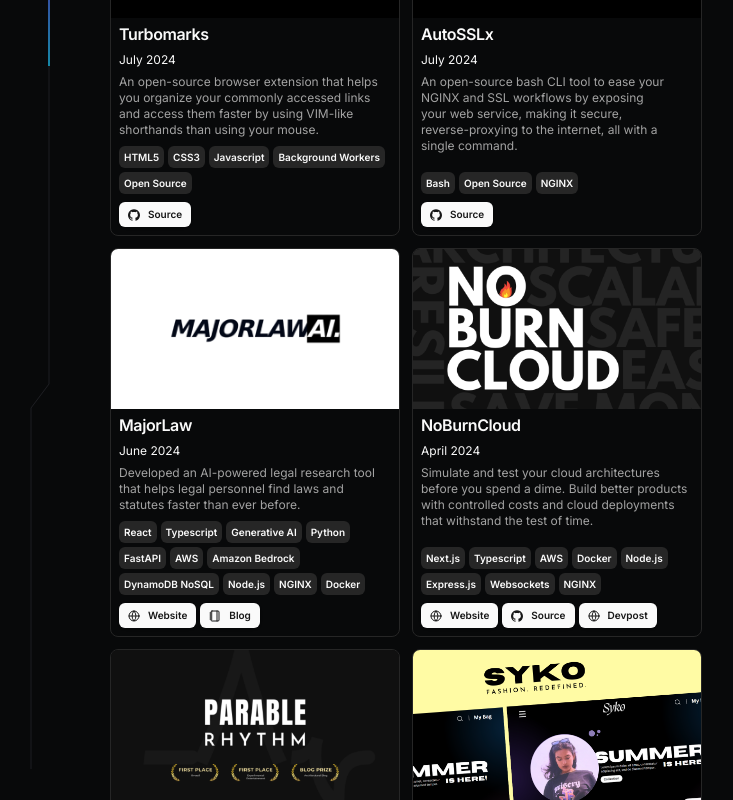
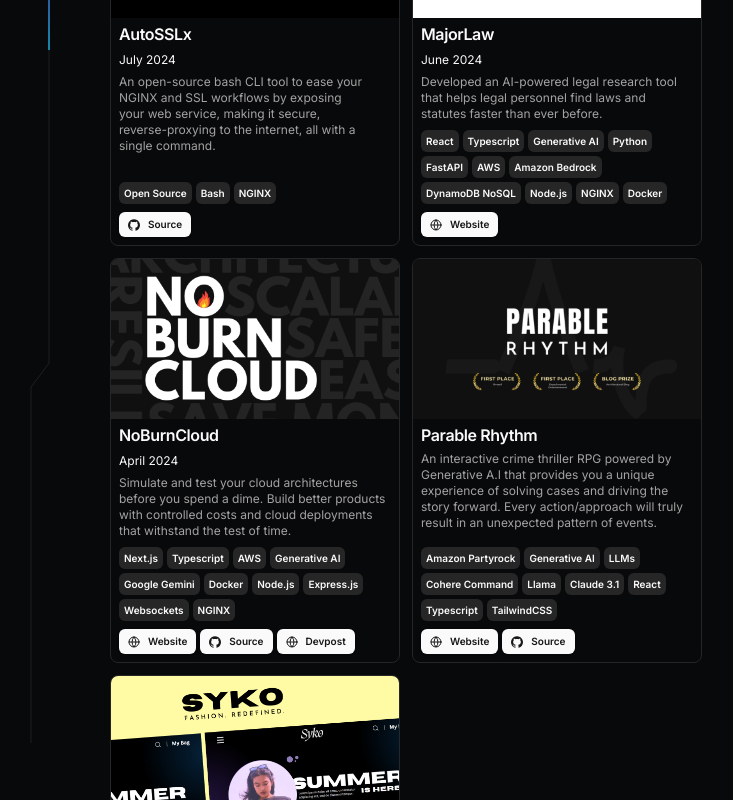
Before and after one commit to ParamBirje/timeline-portfolio, a Next.js app: page /work in a window 1280 px wide. Shown: the part 1280-2080 px from the top of the page, without its empty margins (234-967 px from the left). Built offline with nearby package versions, Linux system fonts and the light colour scheme.

Commit message:
Added empty loading to /blog/slug, updated resume.tsx

```diff
--- /dev/null
+++ b/src/app/blog/[slug]/loading.tsx
@@ -0,0 +1,5 @@
+import React from "react";
+
+export default function Loading() {
+  return <div></div>;
+}
--- a/src/data/resume.tsx
+++ b/src/data/resume.tsx
@@ -153,7 +153,7 @@
       title: "Turbomarks",
       href: "",
       dates: "July 2024",
-      active: true,
+      active: false,
       description:
         "An open-source browser extension that helps you organize your commonly accessed links and access them faster by using VIM-like shorthands than using your mouse.",
       technologies: [
@@ -180,7 +180,7 @@
       active: true,
       description:
         "An open-source bash CLI tool to ease your NGINX and SSL workflows by exposing your web service, making it secure, reverse-proxying to the internet, all with a single command.",
-      technologies: ["Bash", "Open Source", "NGINX"],
+      technologies: ["Open Source", "Bash", "NGINX"],
       links: [
         {
           type: "Source",
@@ -217,11 +217,6 @@
           href: "https://majorlaw.parameater.co/",
           icon: <Icons.globe className="size-3" />,
         },
-        {
-          type: "Blog",
-          href: "/blog/ai-and-web-crawling",
-          icon: <NotebookIcon className="size-3" />,
-        },
       ],
       image: "/majorlaw-banner.png",
       video: "",
@@ -237,6 +232,8 @@
         "Next.js",
         "Typescript",
         "AWS",
+        "Generative AI",
+        "Google Gemini",
         "Docker",
         "Node.js",
         "Express.js",
```
